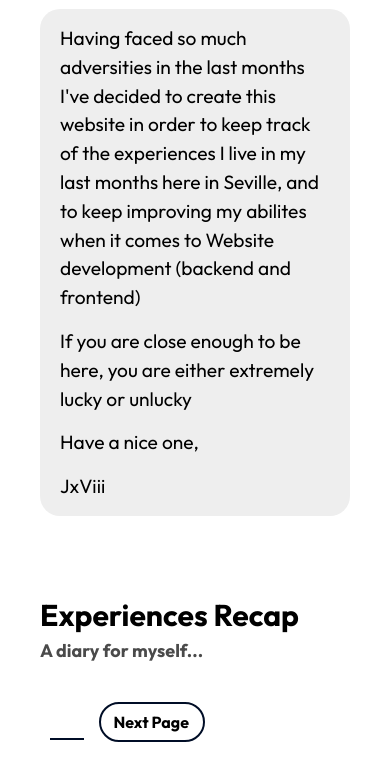
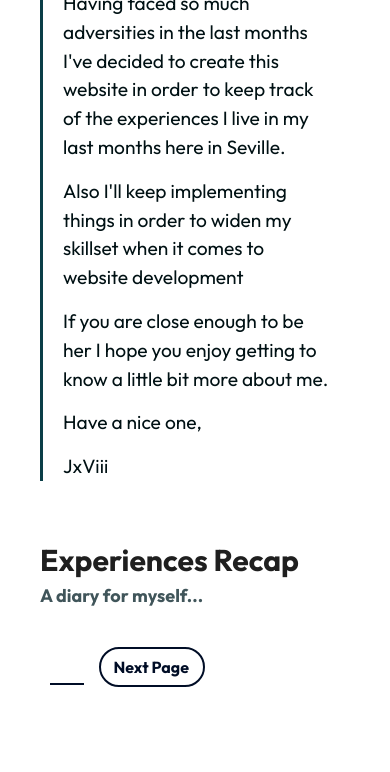
Before and after one commit to JxViii/ghost_blog, a plain HTML site: page index.html in a window 390 px wide. Shown: the part 201-973 px from the top of the page. After the commit the page ends 918 px from the top, so only its background shows below. Drawn offline with Linux system fonts and the light colour scheme; no server answers; a web font is replaced by a local one.

Commit message:
[BLOG]: color changes and media querie for items

```diff
--- a/css/style.css
+++ b/css/style.css
@@ -1,7 +1,12 @@
 :root{
+  --black: #1f1f1f;
+  --light-x: #40555a;
+  --dark-x: #001114;
+  --x: #0a3e47;
   --light-grey: #4a4a4a;
   --dark_blue: #000d26;
   --dark_white: #eeeeee;
+  --date-tag-bg: #45b264;
 }
 
 body{
@@ -11,6 +16,7 @@ body{
   font-optical-sizing: auto;
   font-style: normal;
   margin-bottom: 50px;
+  color: var(--black);
 }
 
 button, input{
@@ -18,6 +24,7 @@ button, input{
   font-optical-sizing: auto;
   font-style: normal;
   font-weight: bold;
+  color: var(--dark_blue);
 }
 
 h1,h2,h3,p{
@@ -34,7 +41,7 @@ main{
   display: flex;
   flex-direction: column;
   gap: 20px;
-  padding: 40px;
+  padding: 20px 40px;
 
 }
 
@@ -50,7 +57,7 @@ main{
 .intro-grid .intro-title h2{
   font-weight: 700;
   font-size: 32px;
-  color: var(--light-grey);
+  color: var(--light-x);
 }
 
 .intro-grid .intro-desc{
@@ -58,14 +65,14 @@ main{
   flex-direction: column;
   gap: 15px;
   line-height: 1.5;
-  padding: 15px 20px;
-  background-color: var(--dark_white);
-  border-radius: 20px;
+  padding: 0px 20px;
+  border-left: 3px solid var(--x);
 }
 
 .intro-grid .intro-desc p{
   font-size: 1.2rem;
   text-align: left;
+  color: var(--dark-x);
 }
 
 /* SUBTLE BLOG GRID */
@@ -195,7 +202,7 @@ main{
 
 .blog-wrapper h3{
   font-size: 20px;
-  color: var(--light-grey);
+  color: var(--light-x);
 }
 
 .blog-wrapper .blog-grid{
@@ -288,7 +295,7 @@ main{
 
   border-radius: 10px;
 
-  background-color: #47b466;
+  background-color: var(--date-tag-bg);
 }
 
 .blog-grid .blog-item .main-image .date-tag h3{
@@ -428,4 +435,9 @@ main{
     }
 
   }
+
+  .blog-grid .blog-item .blog-info .blog-desc p{
+    width: calc(var(--width) - 20px);
+  }
+
 }
--- a/index.html
+++ b/index.html
@@ -24,14 +24,15 @@
           <div class="intro-desc">
             <p>
               Having faced so much adversities in the last months I've decided to create this website in order to keep track
-              of the experiences I live in my last months here in Seville, and to keep improving my abilites when it comes to Website development (backend and frontend)
+              of the experiences I live in my last months here in Seville.
           </p>
           <p>
-              If you are close enough to be here, you are either extremely lucky or unlucky
+            Also I'll keep implementing things in order to widen my skillset when it comes to website development
           </p>
           <p>
-              Have a nice one,
+              If you are close enough to be her I hope you enjoy getting to know a little bit more about me.
           </p>
+          <p>Have a nice one,</p>
           <p>
              JxViii
           </p>
```
